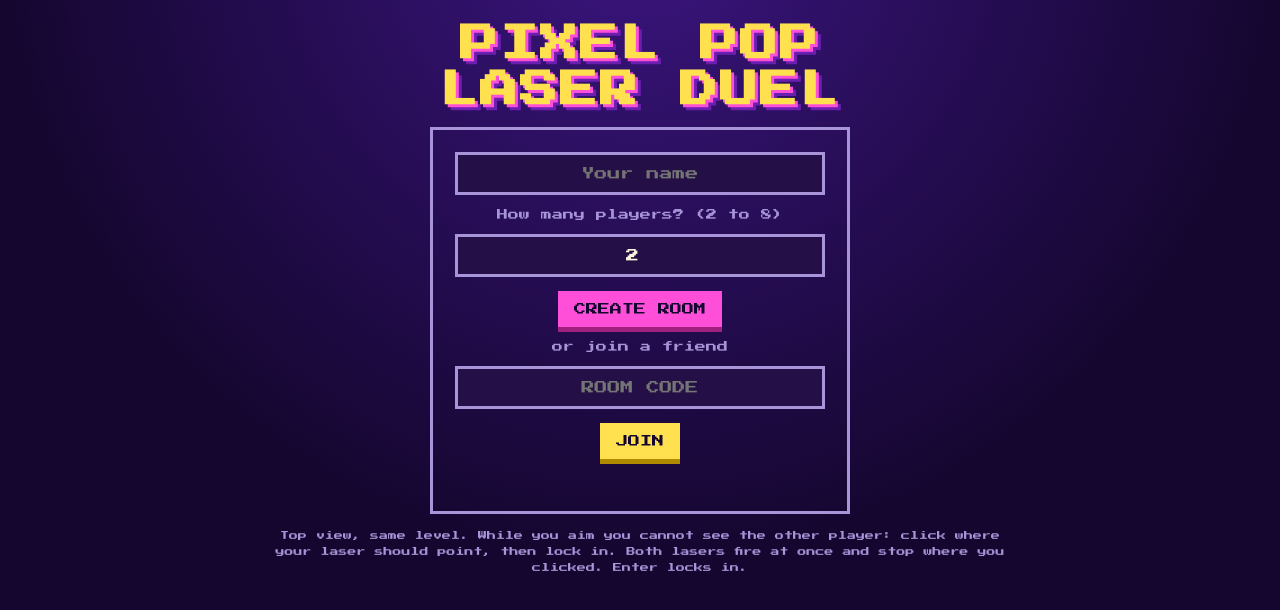
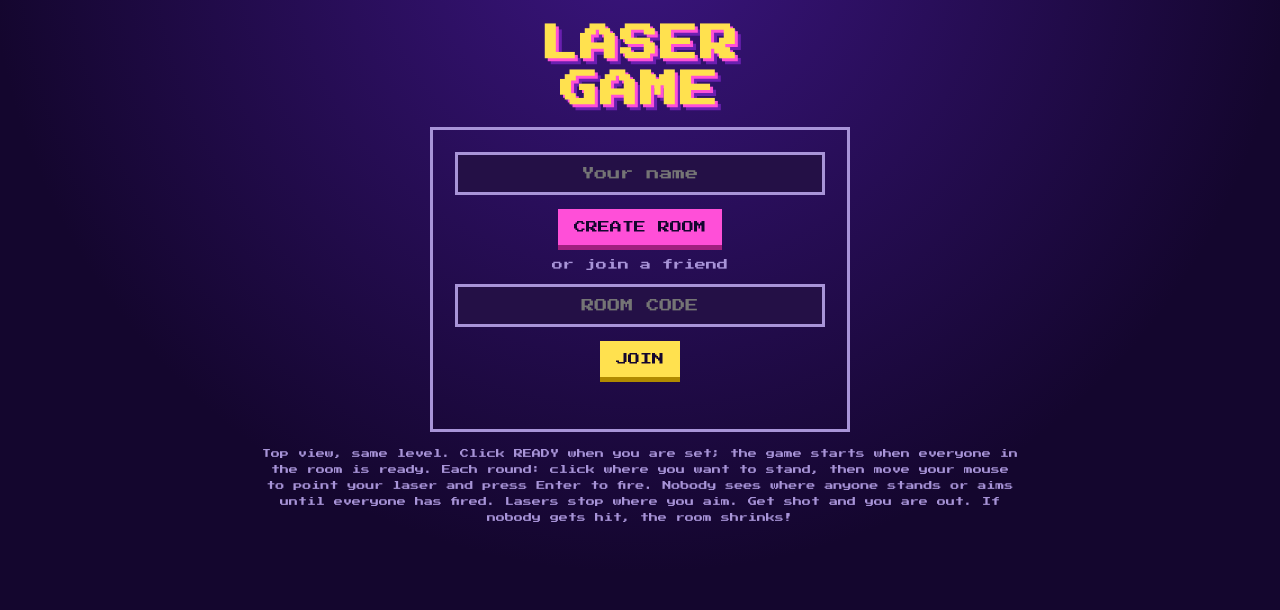
Before and after one commit to RiyanDhau/jharee, a Python web app: template templates/index.html in a window 1280 px wide. Shown: the top 610 px of the page. Run offline with Jinja, Linux system fonts and the light colour scheme; the template is opened without the code that fills it, so the values that code supplies are empty; some libraries are stand-ins or nearby versions.

Commit message:
few enhancements

```diff
--- a/templates/index.html
+++ b/templates/index.html
@@ -3,18 +3,16 @@
 <head>
 <meta charset="utf-8">
 <meta name="viewport" content="width=device-width, initial-scale=1, viewport-fit=cover">
-<title>Pixel Pop: Laser Duel</title>
+<title>LASER GAME</title>
 <link rel="stylesheet" href="https://fonts.googleapis.com/css2?family=Press+Start+2P&display=swap">
 <link rel="stylesheet" href="{{ url_for('static', filename='css/style.css') }}">
 </head>
 <body>
-<h1>PIXEL POP<br>LASER DUEL</h1>
+<h1>LASER<br>GAME</h1>
 
 <!-- lobby: create a room or join with a code -->
 <section id="lobby" class="panel">
   <input id="name" maxlength="12" placeholder="Your name" aria-label="Your name" autocomplete="off">
-  <p>How many players? (2 to 8)</p>
-  <input id="players" type="number" min="2" max="8" value="2" aria-label="Number of players">
   <button id="create" class="go">CREATE ROOM</button>
   <p>or join a friend</p>
   <input id="code" maxlength="4" placeholder="ROOM CODE" aria-label="Room code" autocomplete="off">
@@ -24,12 +22,19 @@
 
 <!-- game screen -->
 <section id="game" hidden>
-  <div class="wrap"><canvas id="c" width="320" height="180"></canvas></div>
-  <div id="hud"><div class="card" id="msg"></div><div class="card" id="score"></div></div>
+  <div id="top"><div class="card" id="msg"></div><div class="card" id="timer"></div></div>
+  <div class="wrap">
+    <canvas id="c" width="320" height="180"></canvas>
+    <div id="end" class="end" hidden>
+      <div id="endText"></div>
+      <button class="go" data-act="home">BACK TO START</button>
+    </div>
+  </div>
   <div class="btns" id="btns"></div>
+  <section id="roster" class="roster"></section>
 </section>
 
-<small>Top view, same level. While you aim you cannot see the other player: click where your laser should point, then lock in. Both lasers fire at once and stop where you clicked. Enter locks in.</small>
+<small>Top view, same level. Click READY when you are set; the game starts when everyone in the room is ready. Each round: click where you want to stand, then move your mouse to point your laser and press Enter to fire. Nobody sees where anyone stands or aims until everyone has fired. Lasers stop where you aim. Get shot and you are out. If nobody gets hit, the room shrinks!</small>
 
 <script src="https://cdnjs.cloudflare.com/ajax/libs/socket.io/4.7.5/socket.io.min.js"></script>
 <script src="{{ url_for('static', filename='js/game.js') }}"></script>
```
